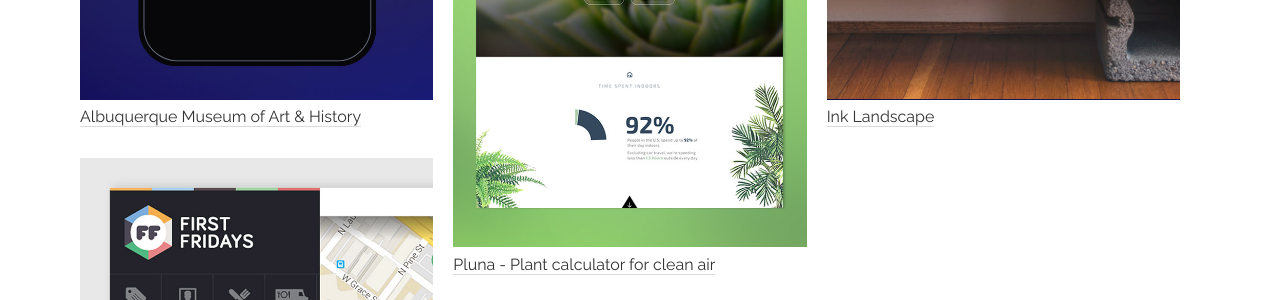
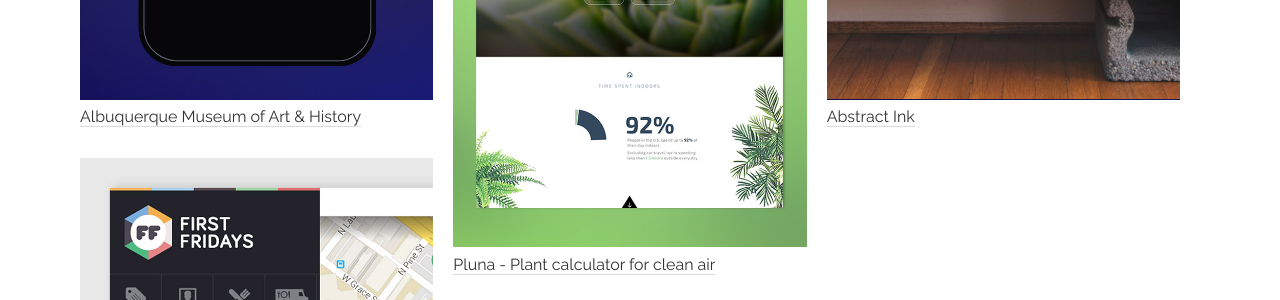
Before and after one commit to matthew-stay/matthew-stay.github.io, a Jekyll site: the page built from index.html, in a window 1280 px wide. Shown: the part 744-1044 px from the top of the page. Built offline with Jekyll 4.4.1, drawn with Linux system fonts in a browser that asks for light colours.

Commit message:
changing name of ink painting collection

```diff
--- a/index.html
+++ b/index.html
@@ -10,7 +10,7 @@ layout: default
      <div id="grid" data-columns>
        <div class="item"><a href="https://www.behance.net/gallery/34043992/Albuquerque-Museum-Exhibit" target="_blank"><img src="../images/abq-cover-5.jpg"></a><p><a href="https://www.behance.net/gallery/34043992/Albuquerque-Museum-Exhibit" target="_blank">Albuquerque Museum of Art &amp; History</a></p></div>
        <div class="item"><a href="/scryer/"><img src="../images/scryer-cover.jpg"></a><p><a href="/scyer/">Scryer - A curious word generator</a></p></div>
-       <div class="item"><a href="/work/art/"><img src="../images/ink-cover-2.jpg"></a><p><a href="/work/art/">Ink Landscape</a></p></div>
+       <div class="item"><a href="/work/art/"><img src="../images/ink-cover-2.jpg"></a><p><a href="/work/art/">Abstract Ink</a></p></div>
        <div class="item"><a href="https://www.behance.net/gallery/34057850/First-Fridays-Art-Walk/" target="_blank"><img src="../images/rva-cover-2.jpg"></a><p><a href="https://www.behance.net/gallery/34057850/First-Fridays-Art-Walk/" target="_blank">First Fridays identity &amp; webapp</a></p></div>
        <div class="item"><a href="/pluna/"><img src="../images/pluna-cover-2.jpg"></a><p><a href="/pluna/">Pluna - Plant calculator for clean air</a></p></div>
      </div>
```
